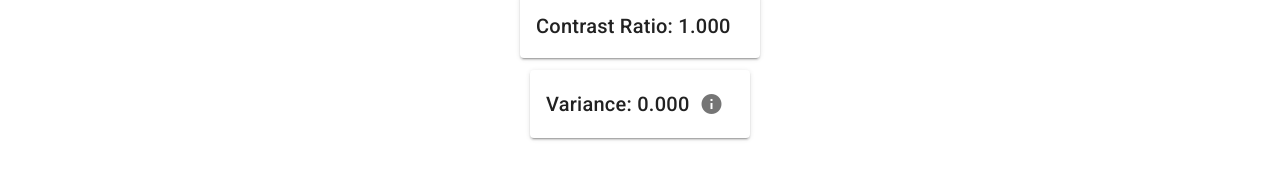
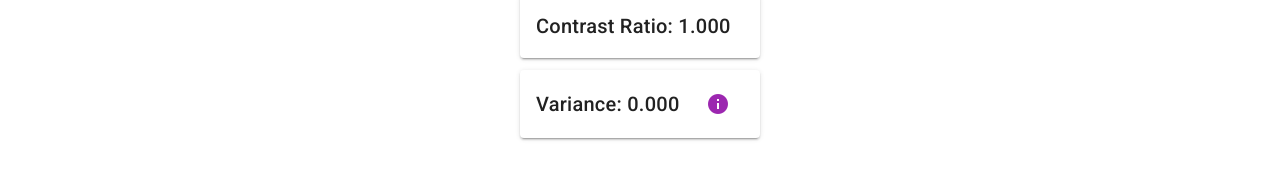
Before and after one commit to amitkummer/contrastor, a Nuxt app: page / in a window 1280 px wide. Shown: the part 454-630 px from the top of the page. Built offline with nearby package versions, Linux system fonts and the light colour scheme.

Commit message:
Switch information button location and color

```diff
--- a/pages/index.vue
+++ b/pages/index.vue
@@ -24,7 +24,7 @@
       </v-card-title>
     </v-card>
     <v-col>
-      <v-card class="ml-auto mr-auto" width="220px">
+      <v-card class="ml-auto mr-auto" width="240px">
         <v-card-title>
           Variance:
           {{
@@ -32,7 +32,12 @@
               variance(foregroundPickerValue, backgroundPickerValue)
             ).toFixed(3)
           }}
-          <v-btn icon class="ml-1" @click="expandInfo = !expandInfo">
+          <v-btn
+            icon
+            color="purple"
+            class="ml-auto mr-2"
+            @click="expandInfo = !expandInfo"
+          >
             <v-icon>mdi-information</v-icon>
           </v-btn>
         </v-card-title>
```
